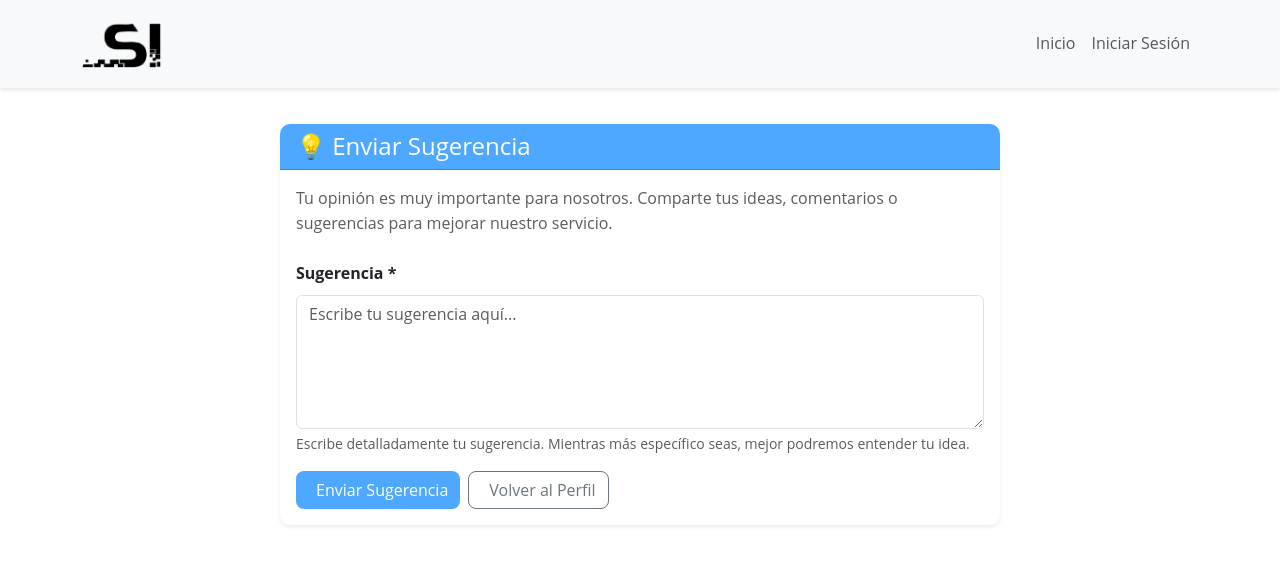
After one commit to mrkzukaritas/MisSolucionesIntegrales, a Django app: page /sugerencias/ in a window 1280 px wide. The commit adds this page. Shown: the top 565 px of the page. Run offline with Django 5.2, Linux system fonts and the light colour scheme.

Commit message:
Add suggestion feature: implement models, forms, views, and templates for user suggestions

```diff
--- a/mysite/forms.py
+++ b/mysite/forms.py
@@ -1,5 +1,5 @@
 from django import forms
-from .models import Cliente
+from .models import Cliente, Sugerencia
 
 class ClienteForm(forms.ModelForm):
     class Meta:
@@ -73,3 +73,23 @@ class ClienteForm(forms.ModelForm):
             self.add_error('telefono', 'Este campo es obligatorio')
 
         return cleaned_data
+
+class SugerenciaForm(forms.ModelForm):
+    class Meta:
+        model = Sugerencia
+        fields = ['contenido']
+        widgets = {
+            'contenido': forms.Textarea(attrs={
+                'class': 'form-control',
+                'rows': 5,
+                'placeholder': 'Escribe tu sugerencia aquí...'
+            }),
+        }
+        labels = {
+            'contenido': 'Sugerencia *',
+        }
+        error_messages = {
+            'contenido': {
+                'required': 'El contenido de la sugerencia es obligatorio',
+            },
+        }
--- a/mysite/models.py
+++ b/mysite/models.py
@@ -38,3 +38,16 @@ class Cliente(models.Model):
 
     def es_cliente_normal(self):
         return self.rol == 'cliente'
+
+
+class Sugerencia(models.Model):
+    cliente = models.ForeignKey(Cliente, on_delete=models.CASCADE, verbose_name="Cliente")
+    contenido = models.TextField(verbose_name="Contenido de la Sugerencia")
+    fecha_creacion = models.DateTimeField(auto_now_add=True)
+
+    class Meta:
+        verbose_name = "Sugerencia"
+        verbose_name_plural = "Sugerencias"
+
+    def __str__(self):
+        return f"Sugerencia de {self.cliente.user.get_full_name()} - {self.fecha_creacion.strftime('%Y-%m-%d %H:%M')}"
--- a/mysite/templates/admin_panel.html
+++ b/mysite/templates/admin_panel.html
@@ -73,5 +73,10 @@
             </div>
         </div>
     </div>
+    <button onclick="window.location.href='{% url 'todas_sugerencias' %}'" class="btn btn-info mt-4">
+        <i class="fas fa-lightbulb me-2"></i>Ver Sugerencias de Usuarios
+    </button>
+
+
 </div>
 {% endblock %}
--- a/mysite/templates/base.html
+++ b/mysite/templates/base.html
@@ -58,6 +58,7 @@
                             <li class="nav-item"><a class="nav-link" href="{% url 'perfil' %}" aria-label="Mi perfil">Mi perfil</a></li>
                             <li class="nav-item"><a class="nav-link" href="" aria-label="Mi carrito">Mi carrito</a></li>
                             <li class="nav-item"><a class="nav-link" href="" aria-label="Catalogo">Catalogo</a></li>
+                            <li class="nav-item"><a class="nav-link" href="{% url 'hacer_sugerencia' %}" aria-label="Sugerencias">Sugerencias</a></li>
                             <li class="nav-item"><a class="nav-link" href="{% url 'logout' %}" aria-label="Cerrar sesión">Cerrar sesión</a></li>
                             {% if user.cliente.rol == 'admin' %}
                                 <li class="nav-item"><a class="nav-link" href="{% url 'panel_administrador' %}" aria-label="Panel de Administrador">Panel de Admin</a></li>
--- a/mysite/templates/observaciones.html
+++ /dev/null
@@ -1,2 +0,0 @@
-{% extends "base.html" %}
-{% load static %}
--- a/mysite/templates/perfil.html
+++ b/mysite/templates/perfil.html
@@ -89,5 +89,10 @@
             {% endif %}
         </form>
     </div>
+
     {% endif %}
+        <div>
+        <p><a href="{% url 'mis_sugerencias' %}">Ver mis sugerencias enviadas</a></p>
+    </div>
+    </div>
 {% endblock body %}
--- /dev/null
+++ b/mysite/templates/sugerencias.html
@@ -0,0 +1,75 @@
+<!-- sugerencias.html -->
+{% extends "base.html" %}
+{% block body %}
+
+<div class="container mt-4">
+    <div class="row justify-content-center">
+        <div class="col-md-8">
+            <!-- Card principal -->
+            <div class="card shadow-sm">
+                <div class="card-header bg-primary text-white">
+                    <h4 class="card-title mb-0">💡 Enviar Sugerencia</h4>
+                </div>
+                <div class="card-body">
+                    <p class="text-muted mb-4">
+                        Tu opinión es muy importante para nosotros. Comparte tus ideas, comentarios o sugerencias para mejorar nuestro servicio.
+                    </p>
+
+                    <form method="POST">
+                        {% csrf_token %}
+
+                        <!-- Campo de sugerencia -->
+                        <div class="mb-3">
+                            <label for="{{ form.contenido.id_for_label }}" class="form-label">
+                                <strong>{{ form.contenido.label }}</strong>
+                            </label>
+                            {{ form.contenido }}
+                            {% if form.contenido.errors %}
+                                <div class="alert alert-danger mt-2">
+                                    {% for error in form.contenido.errors %}
+                                        <small>❌ {{ error }}</small>
+                                    {% endfor %}
+                                </div>
+                            {% endif %}
+                            <div class="form-text">
+                                Escribe detalladamente tu sugerencia. Mientras más específico seas, mejor podremos entender tu idea.
+                            </div>
+                        </div>
+
+                        <!-- Botones -->
+                        <div class="d-flex gap-2">
+                            <button type="submit" class="btn btn-primary">
+                                <i class="fas fa-paper-plane me-2"></i>Enviar Sugerencia
+                            </button>
+                            <a href="{% url 'perfil' %}" class="btn btn-outline-secondary">
+                                <i class="fas fa-arrow-left me-2"></i>Volver al Perfil
+                            </a>
+                        </div>
+                    </form>
+                </div>
+            </div>
+        </div>
+    </div>
+</div>
+
+<style>
+    .card {
+        border: none;
+        border-radius: 10px;
+    }
+
+    .card-header {
+        border-radius: 10px 10px 0 0 !important;
+    }
+
+    textarea.form-control {
+        resize: vertical;
+        min-height: 120px;
+    }
+
+    .btn {
+        border-radius: 8px;
+    }
+</style>
+
+{% endblock %}
--- a/mysite/urls.py
+++ b/mysite/urls.py
@@ -7,4 +7,7 @@ urlpatterns = [
     path('perfil/', views.perfil, name='perfil'),
     path('logout/', views.logout, name='logout'),
     path('admin-panel/', views.panel_administrador, name='panel_administrador'),
+    path('sugerencias/', views.hacer_sugerencia, name='hacer_sugerencia'),
+    path('perfil/sugerencias', views.ver_sugerencias, name='mis_sugerencias'),
+    path('admin-panel/sugerencias', views.todas_sugerencias, name='todas_sugerencias'),
 ]
--- a/mysite/views.py
+++ b/mysite/views.py
@@ -2,8 +2,8 @@
 from django.shortcuts import render, redirect
 from django.contrib.auth import logout as auth_logout
 from django.contrib.auth.decorators import login_required
-from .models import Cliente
-from .forms import ClienteForm
+from .models import Cliente, Sugerencia
+from .forms import ClienteForm, SugerenciaForm
 
 def index(request):
     return render(request, 'index.html')
@@ -51,7 +51,43 @@ def panel_administrador(request):
         'total_clientes': total_clientes,
     })
 
+def ver_sugerencias(request):
+    """Vista para que los clientes vean sus sugerencias"""
+    cliente = Cliente.objects.get(user=request.user)
+    sugerencias = cliente.sugerencia_set.all()
 
+    return render(request, 'missugerencias.html', {
+        'sugerencias': sugerencias,
+    })
+
+def hacer_sugerencia(request):
+    """Vista para que los clientes envíen sugerencias"""
+    if request.method == 'POST':
+        form = SugerenciaForm(request.POST)
+        if form.is_valid():
+            sugerencia = form.save(commit=False)
+            sugerencia.cliente = request.user.cliente  # Asignar el cliente automáticamente
+            sugerencia.save()
+
+            # Mensaje de éxito (puedes usar Django messages después)
+            return render(request, 'sugerencias.html', {
+                'form': SugerenciaForm(),
+                'mensaje_exito': True
+            })
+    else:
+        form = SugerenciaForm()
+
+    return render(request, 'sugerencias.html', {
+        'form': form,
+        'mensaje_exito': False
+    })
+def todas_sugerencias(request):
+    """Vista para que los administradores vean todas las sugerencias"""
+    sugerencias = Sugerencia.objects.all().order_by('-fecha_creacion')
+
+    return render(request, 'todas_sugerencias.html', {
+        'sugerencias': sugerencias,
+    })
 def logout(request):
     auth_logout(request)
     return redirect('/')
```
Also changed, not shown: mysite/templates/missugerencias.html (added, +15 -0 lines), mysite/templates/todas_sugerencias.html (added, +23 -0 lines).
